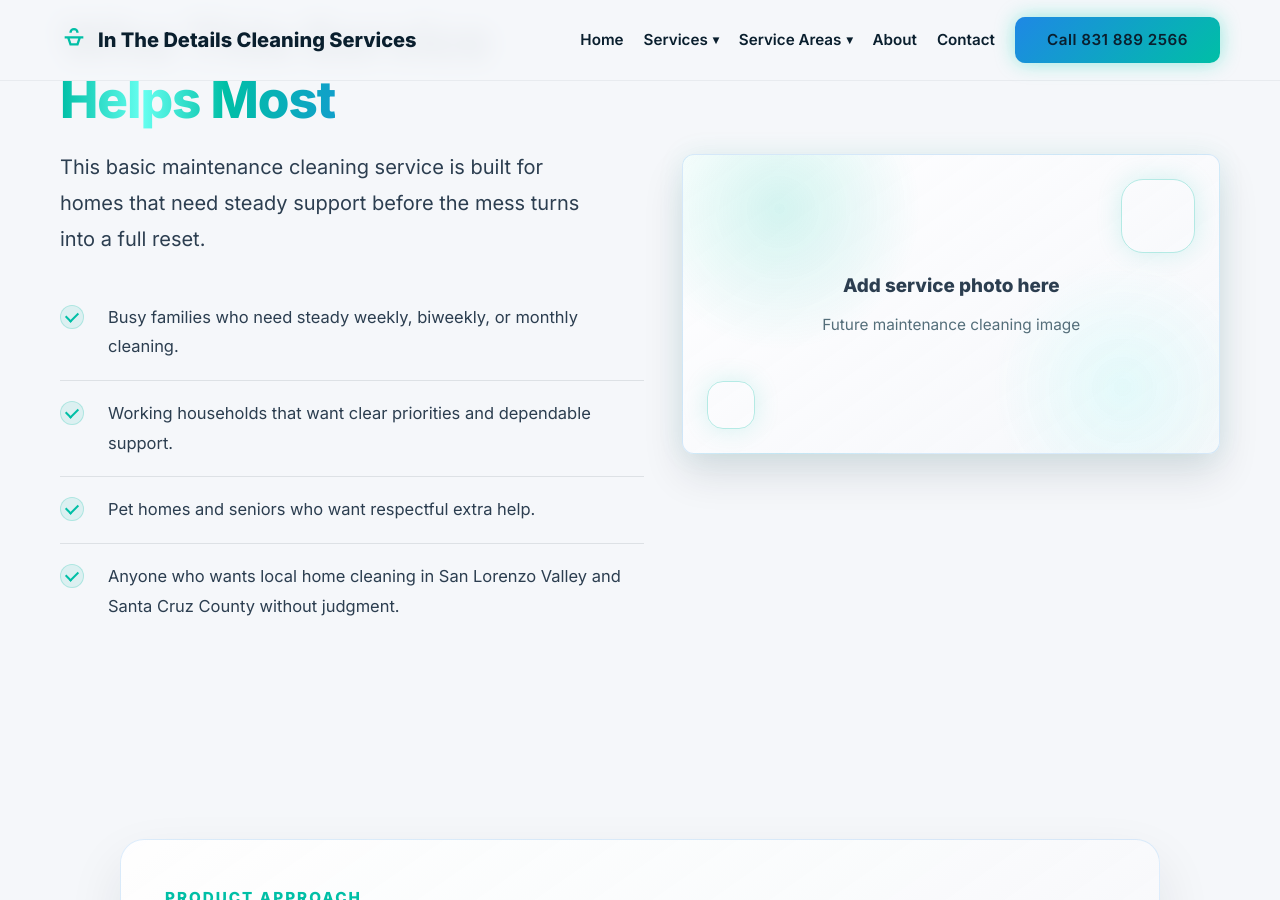
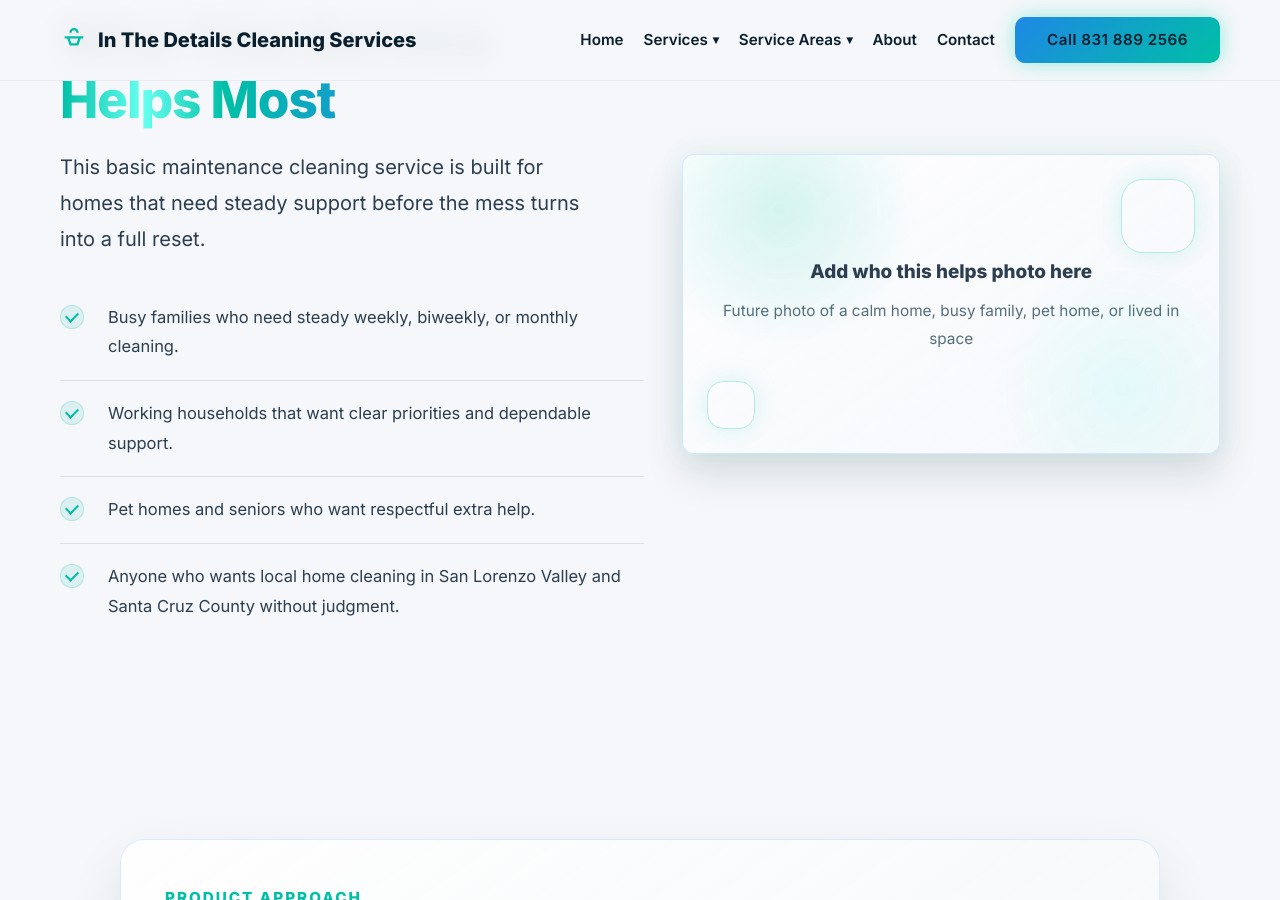
Before and after one commit to YourOnlineSquad/in-the-details-cleaning-site, a Jekyll site: the page built from services/basic-maintenance-cleaning/index.html, in a window 1280 px wide and 900 px high, scrolled down 1728 px. Built offline with Jekyll 4.4.1, drawn with Linux system fonts in a browser that asks for light colours.

Commit message:
Update maintenance audience placeholder text

```diff
--- a/services/basic-maintenance-cleaning/index.html
+++ b/services/basic-maintenance-cleaning/index.html
@@ -79,11 +79,11 @@ description: Weekly, biweekly, and monthly non toxic house cleaning in San Loren
         <div class="service-check-row" role="listitem"><span class="service-check-icon" aria-hidden="true"></span><p class="body-copy">Anyone who wants local home cleaning in San Lorenzo Valley and Santa Cruz County without judgment.</p></div>
       </div>
     </div>
-    <div class="service-photo-placeholder" aria-label="Future basic maintenance cleaning service photo placeholder">
+    <div class="service-photo-placeholder" aria-label="Future who this helps photo placeholder">
       <div class="service-photo-frame">
         <!-- Future image: <img src="{{ '/assets/images/services/basic-maintenance-cleaning-photo.webp' | relative_url }}" alt="Basic maintenance cleaning service photo"> -->
-        <span class="service-photo-placeholder-text">Add service photo here</span>
-        <span class="service-photo-placeholder-helper">Future maintenance cleaning image</span>
+        <span class="service-photo-placeholder-text">Add who this helps photo here</span>
+        <span class="service-photo-placeholder-helper">Future photo of a calm home, busy family, pet home, or lived in space</span>
       </div>
     </div>
   </div>
```
